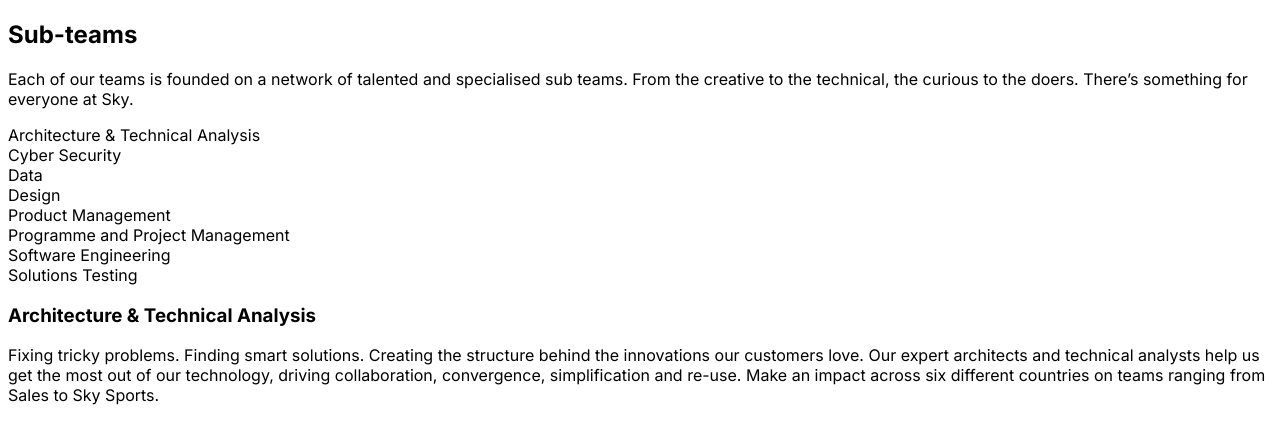
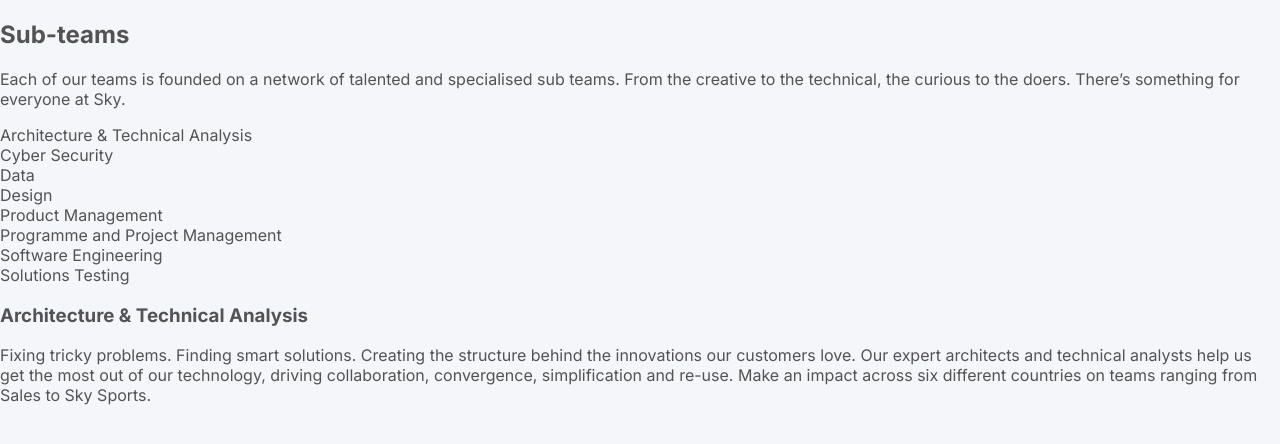
Before and after one commit to samade123/wiser-task-sky-careers, a Next.js app: page / in a window 1280 px wide. Shown: the top 444 px of the page. Built offline with nearby package versions, Linux system fonts and the light colour scheme.

Commit message:
cleanup of globals css pluus variables

```diff
--- a/app/globals.css
+++ b/app/globals.css
@@ -1,41 +1,47 @@
+
+@font-face {
+  font-family: 'Sky Regular';
+  src: url('https://static.skyassets.com/fonts/sky-regular.woff2') format('woff2');
+  font-weight: 400; /* Regular weight */
+}
+
+@font-face {
+  font-family: 'Sky Medium';
+  src: url('https://static.skyassets.com/fonts/sky-medium.woff2') format('woff2');
+  font-weight: 500; /* Medium weight */
+}
+
 :root {
-  --max-width: 1100px;
-  --border-radius: 12px;
-  --font-mono: ui-monospace, Menlo, Monaco, "Cascadia Mono", "Segoe UI Mono",
-    "Roboto Mono", "Oxygen Mono", "Ubuntu Monospace", "Source Code Pro",
-    "Fira Mono", "Droid Sans Mono", "Courier New", monospace;
+  --sky-gradient: linear-gradient(90deg, #FF7800 0%, #F80032 20%, #FF00A0 40%, #8C28FF 60%, #0023FF 80%, #1798FF 100%);
+  --sky-grey: #535353;
+  --sky-grey-2: #555;
 
-  --foreground-rgb: 0, 0, 0;
-  --background-start-rgb: 214, 219, 220;
-  --background-end-rgb: 255, 255, 255;
+  --sky-blue: #000ff5;
 
-  --primary-glow: conic-gradient(
-    from 180deg at 50% 50%,
-    #16abff33 0deg,
-    #0885ff33 55deg,
-    #54d6ff33 120deg,
-    #0071ff33 160deg,
-    transparent 360deg
-  );
-  --secondary-glow: radial-gradient(
-    rgba(255, 255, 255, 1),
-    rgba(255, 255, 255, 0)
-  );
+  --white-1: #f5f6fa;
+  /* --sky-blue: #000ff580; */
 
-  --tile-start-rgb: 239, 245, 249;
-  --tile-end-rgb: 228, 232, 233;
-  --tile-border: conic-gradient(
-    #00000080,
-    #00000040,
-    #00000030,
-    #00000020,
-    #00000010,
-    #00000010,
-    #00000080
-  );
 
-  --callout-rgb: 238, 240, 241;
-  --callout-border-rgb: 172, 175, 176;
-  --card-rgb: 180, 185, 188;
-  --card-border-rgb: 131, 134, 135;
+  --body-bg: var(--white-1);
+  --body-col:  var(--sky-grey);
+  --pills-color: var(--sky-grey);
+
+  --card-color: var(--sky-grey-2);
+  /* --pills-color: var(--sky-grey); */
+
+  --pills-selected-bg-color: var(--sky-blue);
+  --cta-border-col: var(--sky-blue);
 }
+
+body {
+  background-color: var(--body-bg);
+  color: var(--body-col);
+  font-family: 'Sky Regular', system-ui, -apple-system, BlinkMacSystemFont, 'Segoe UI', Roboto, Oxygen, Ubuntu, Cantarell, 'Open Sans', 'Helvetica Neue', sans-serif;
+  font-weight: 400;
+  height: 100vh;
+  height: 100dvh;
+  height: 100svh;
+
+  box-sizing: border-box;
+  margin: 0 auto;
+}
```
